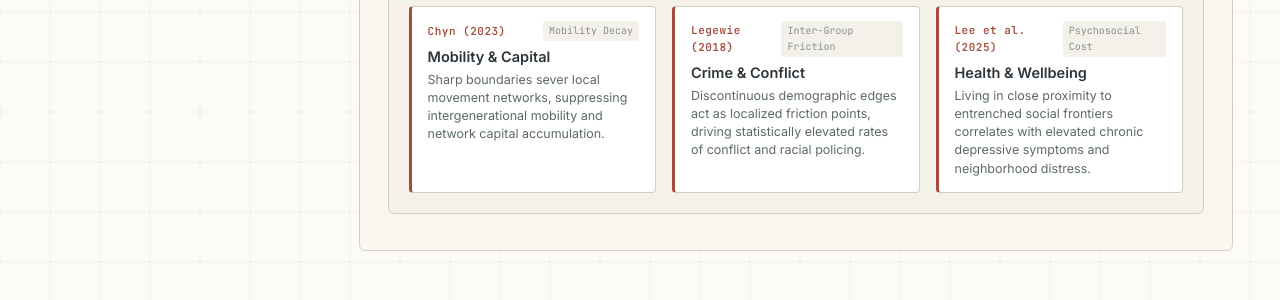
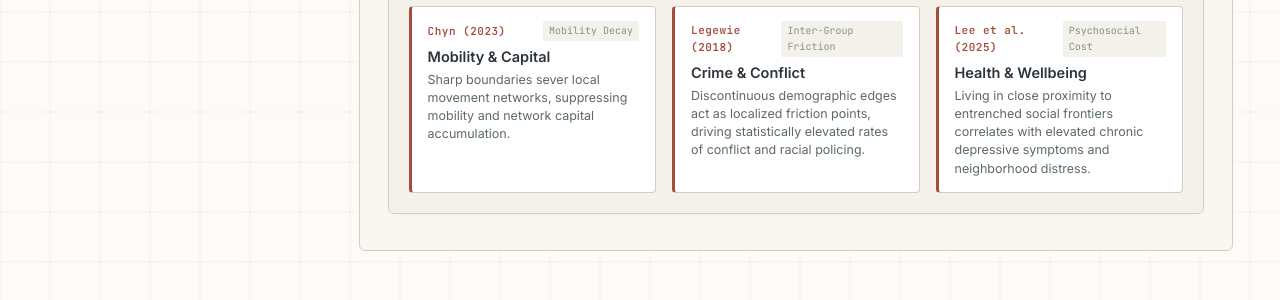
Before and after one commit to Andrei-WongE/Andrei-Wong.github.io, a Jekyll site: the page built from _pages/social-boundaries-framework.md, in a window 1280 px wide and 900 px high, scrolled down 2503 px. Shown: the part 188-488 px from the top of the window. Built offline with Jekyll 4.4.1, drawn with Linux system fonts in a browser that asks for light colours; some web fonts are replaced; comment, search, counter and statistics services are not loaded.

Commit message:
Update Chyn (2023) mobility description in conceptual framework

```diff
--- a/_pages/social-boundaries-framework.md
+++ b/_pages/social-boundaries-framework.md
@@ -867,7 +867,7 @@ permalink: /social-boundaries-framework/
                   <span class="theme-chip">Mobility Decay</span>
                 </div>
                 <div class="concept-title">Mobility &amp; Capital</div>
-                <div class="concept-desc">Sharp boundaries sever local movement networks, suppressing intergenerational mobility and network capital accumulation.</div>
+                <div class="concept-desc">Sharp boundaries sever local movement networks, suppressing mobility and network capital accumulation.</div>
               </div>
 
               <div class="scholar-card accent-coral">
```
